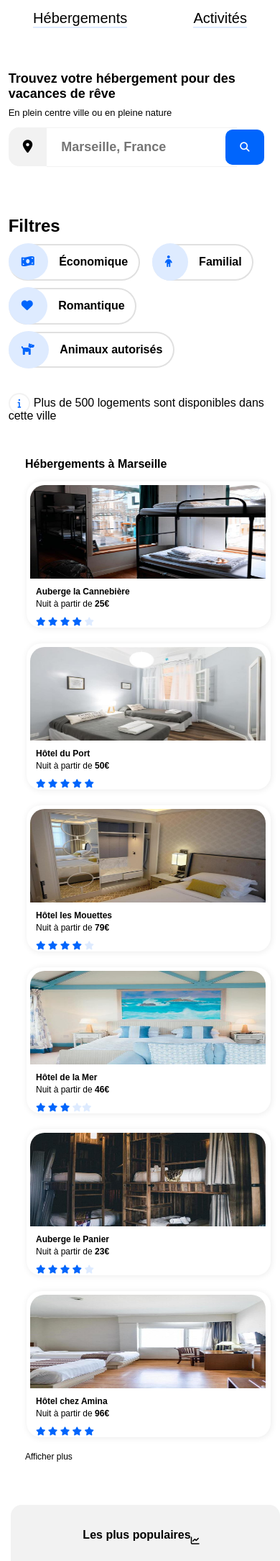
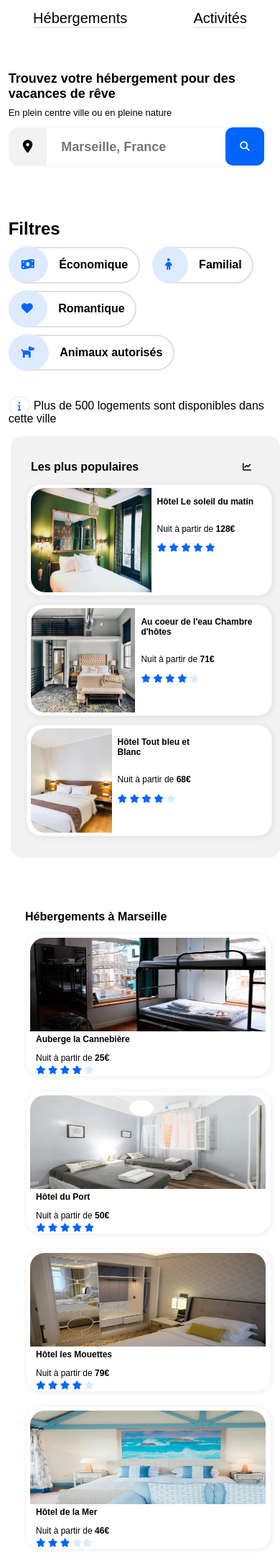
Before and after one commit to Yann-dv/Reservia, a PHP site: page / in a window 390 px wide. Shown: the part 71-2240 px from the top of the page at 72% size. Run offline with PHP 8.4, Linux system fonts and the light colour scheme; some libraries are stand-ins or nearby versions.

Commit message:
Add on responsive. Switch section 3 and 4.

```diff
--- a/style.css
+++ b/style.css
@@ -24,11 +24,11 @@
   }
 body
 {
+    position: relative;
     font-family: "raleway", arial, 'Times New Roman', Times, sans-serif;
     margin:0;
     overflow-x: hidden;
     font-size: 16px;
-    position: relative;
     max-width: 100%;
     height: 100%;
 }
@@ -42,6 +42,7 @@ a
 #main
 {
   display: flex;
+  flex-direction: row-reverse;
   flex-wrap: wrap;
   justify-content: space-between;
 }
@@ -94,12 +95,13 @@ nav a:hover
     font-weight: bold;
     border-top: 3px solid #0065FC;
     padding: 51px 25px 0 25px;
-    -webkit-text-stroke: 1px #0065FC;
+
 }
 
 #subscrib:hover
 {
     margin-top: -54px;
+    -webkit-text-stroke: 1px #0065FC;
 }
 
 a:visited
@@ -113,6 +115,8 @@ a:visited
 {
   display: flex;
   flex-direction: column;
+  flex-wrap: wrap;
+  width: 100%;
   margin-left: 3vw;
 }
 
@@ -185,7 +189,7 @@ input::placeholder
 #filters
   {
     display: flex;
-    justify-content: space-between;
+    width: 100%;
     margin-left: 3vw;
     margin-top: 2%;
   }
@@ -193,8 +197,8 @@ input::placeholder
 .filterstitle
 
 {
-  margin-right: 50px;
   line-height: 10px;
+  margin-right: 30px;
 }
   .icontextfilters
   {
@@ -271,7 +275,101 @@ input::placeholder
     font-size: 14px;
   }
 
-/*///////////////SECTION3 hebergements//////////////*/
+
+/*///////////////SECTION3 populaires//////////////*/
+#populaires
+{
+    display: flex;
+    flex-direction: column;
+    justify-content: space-between;
+    background-color: #F2F2F2;
+    padding: 20px;
+    border-radius: 20px 20px 20px 20px;
+    margin-right: 15px;
+    height: 650px;
+    width: 31%;
+    margin-top: 50px;
+}
+
+#populaires h3
+{
+  display: flex;
+  flex-wrap: wrap;
+  font-size: 15px;
+}
+
+.famoustitle
+{
+  display:flex;
+  justify-content: space-between;
+  padding-left: 8px;
+  font-size: 16px;
+
+}
+
+.famousicon
+{
+  padding-top: 20px;
+  padding-right: 20px;
+  font-size: 26px;
+}
+
+.famouscard
+{
+  background-color: white;
+  border-radius: 20px 20px 20px 20px;
+  display: flex;
+  justify-content: row;
+  width: 29vw;
+  height: 23%;
+  border: 1px solid #F2F2F2;
+  box-shadow: 1px 1px 10px rgba(0, 0, 0, 0.082);
+  padding-top: 4px;
+  padding-left: 4px;
+}
+
+.famouscard:hover
+{
+transform: scale(1.05);
+-webkit-transition: 0.4s;
+-o-transition: 0.4s;
+transition: 0.4s;
+}
+
+.famouscard a
+{
+  display: flex;
+}
+
+.famoustext
+{
+  display: flex;
+  flex-direction: column;
+}
+
+.famouscard p
+{
+  padding-left: 8px;
+  padding-right: 4px;
+  font-size: 13px;
+}
+
+.famouscard h3
+{
+  padding-left: 8px;
+  padding-right: 10px;
+  font-size: 15px;
+}
+
+#populaires img
+{
+  height: 145px;
+  width: 160px;
+  border-top-left-radius: 20px;
+  border-bottom-left-radius: 20px;
+}
+
+/*///////////////SECTION4 hebergements//////////////*/
 #hebergements
   {
     display: flex;
@@ -296,16 +394,17 @@ input::placeholder
 
 .cardtitle
 {
+  margin-top: 0;
   padding-left: 8px;
   font-size: 15px;
-  line-height: 5px;
+  margin-bottom: 0;
 }
 
 .card p
 {
   padding-left: 8px;
   font-size: 13px;
-  line-height: 5px;
+  margin-bottom: 0;
 }
 
 .card
@@ -315,7 +414,7 @@ input::placeholder
   display: flex;
   flex-direction: column;
   width: 16.5vw;
-  height: 32%;
+  height: 33%;
   border: 1px solid #F2F2F2 2px;
   box-shadow: 1px 1px 10px rgba(0, 0, 0, 0.082);
   padding-left: 5px;
@@ -367,101 +466,6 @@ transition: 0.4s;
   font-size: 20px;
   text-decoration: none;
 }
-
-/*///////////////SECTION4 populaires//////////////*/
-#populaires
-{
-    display: flex;
-    flex-direction: column;
-    justify-content: space-between;
-    background-color: #F2F2F2;
-    padding: 20px;
-    border-radius: 20px 20px 20px 20px;
-    margin-right: 20px;
-    height: 650px;
-    width: 31%;
-    margin-top: 50px;
-}
-
-#populaires h3
-{
-  display: flex;
-  flex-wrap: wrap;
-  width: 100%;
-}
-
-.famoustitle
-{
-  display:flex;
-  justify-content: space-between;
-  padding-left: 8px;
-  font-size: 16px;
-
-}
-
-.famousicon
-{
-  padding-top: 20px;
-  padding-right: 20px;
-  font-size: 26px;
-}
-
-.famouscard
-{
-  background-color: white;
-  border-radius: 20px 20px 20px 20px;
-  display: flex;
-  justify-content: row;
-  width: 23vw;
-  height: 23%;
-  border: 1px solid #F2F2F2;
-  box-shadow: 1px 1px 10px rgba(0, 0, 0, 0.082);
-  padding-top: 4px;
-  padding-left: 4px;
-}
-
-.famouscard:hover
-{
-transform: scale(1.05);
--webkit-transition: 0.4s;
--o-transition: 0.4s;
-transition: 0.4s;
-}
-
-.famouscard a
-{
-  display: flex;
-}
-
-.famoustext
-{
-  display: flex;
-  flex-direction: column;
-}
-
-.famouscard p
-{
-  padding-left: 8px;
-  padding-right: 4px;
-  font-size: 13px;
-}
-
-.famouscard h3
-{
-  padding-left: 8px;
-  padding-right: 10px;
-  font-size: 15px;
-}
-
-#populaires img
-{
-  height: 145px;
-  width: 160px;
-  border-top-left-radius: 20px;
-  border-bottom-left-radius: 20px;
-}
-
-
 /*///////////////SECTION5 activites//////////////*/
 #activites
 {
@@ -795,7 +799,7 @@ header a img
     .btn-min {
     position: relative;
     display: block;
-    bottom: 52px;
+    bottom: 55px;
     left: 80%;
     background-color: #0065fc;
     font-family: "Raleway", sans-serif;
@@ -805,11 +809,11 @@ header a img
     border: none;
     cursor: pointer;
     padding: 1rem 1.25rem;
-    border-top: solid #0065fc 1px;
-    border-bottom: solid #0065fc 1px;
+    border-top: solid #0065fc 3px;
+    border-bottom: solid #0065fc 3px;
     }
 
-  #search span .mapmarker
+    #search span .mapmarker
     {
       height: 50px;
       font-size: 18px;
@@ -852,7 +856,6 @@ header a img
     {
     display: flex;
     flex-direction: column !important;
-    align-items:center;
     flex: 100%;
     height: auto;
     margin: 0 auto;
@@ -864,15 +867,26 @@ header a img
     background-color: #f2f2f2;
     }
 
+    #famoustitle
+    {
+    display: flex;
+    justify-content: space-around;
+    }
+
+    .famousicon
+    {
+    padding-top: 3px;
+    padding-right: 20px;
+    font-size: 26px;
+    }
+
     .famouscard
     {
       flex: 0;
+      height: 30%;
       width: 100%;
-    }
-
-    #famoustitle
-    {
-    display: flex;
+      padding-left: 5px;
+      margin-bottom: 10px;
     }
   }
 
```
Also changed, not shown: index.html (+67 -68 lines).
